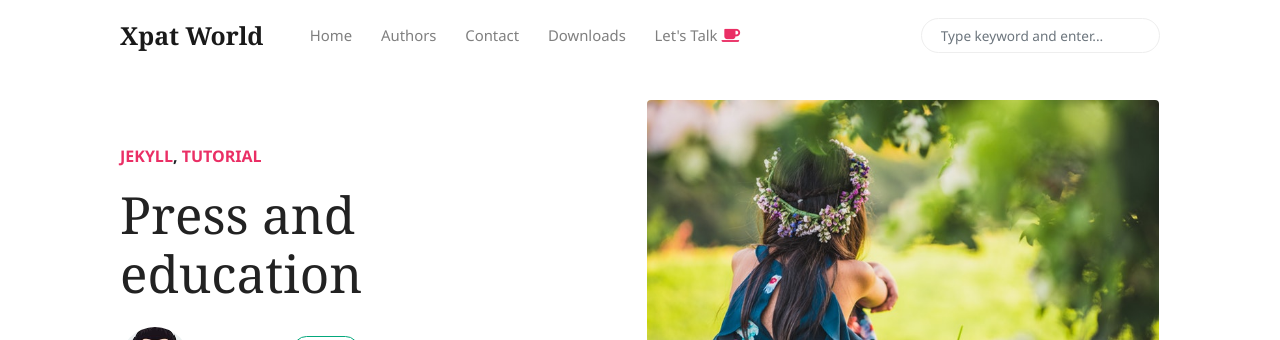
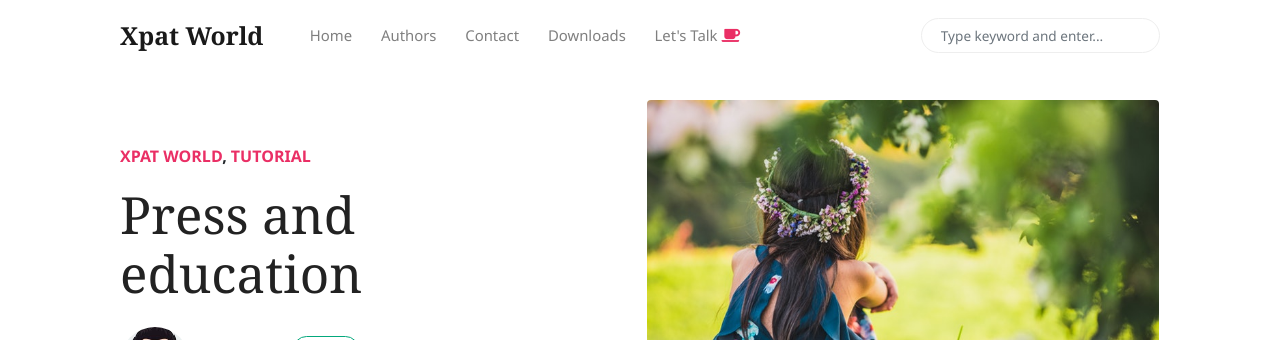
Before and after one commit to Xpat-World/xpatworld, a Jekyll site: the page built from _posts/2019-01-25-press-and-education.md, in a window 1280 px wide and 900 px high. Shown: the top 340 px of the window. Built offline with Jekyll 4.4.1, drawn with Linux system fonts in a browser that asks for light colours; nearby versions of some CDN libraries; comment, search, counter and statistics services are not loaded.

Commit message:
Update 2019-01-25-press-and-education.md

```diff
--- a/_posts/2019-01-25-press-and-education.md
+++ b/_posts/2019-01-25-press-and-education.md
@@ -2,7 +2,7 @@
 layout: post
 title:  "Press and education"
 author: sal
-categories: [ Jekyll, tutorial ]
+categories: [ Xpat World, tutorial ]
 image: assets/images/7.jpg
 ---
 Even the press, the classroom, the platform, and the pulpit in many instances do not give us objective and unbiased truths. To save man from the morass of propaganda, in my opinion, is one of the chief aims of education. Education must enable one to sift and weigh evidence, to discern the true from the false, the real from the unreal, and the facts from the fiction.
```
